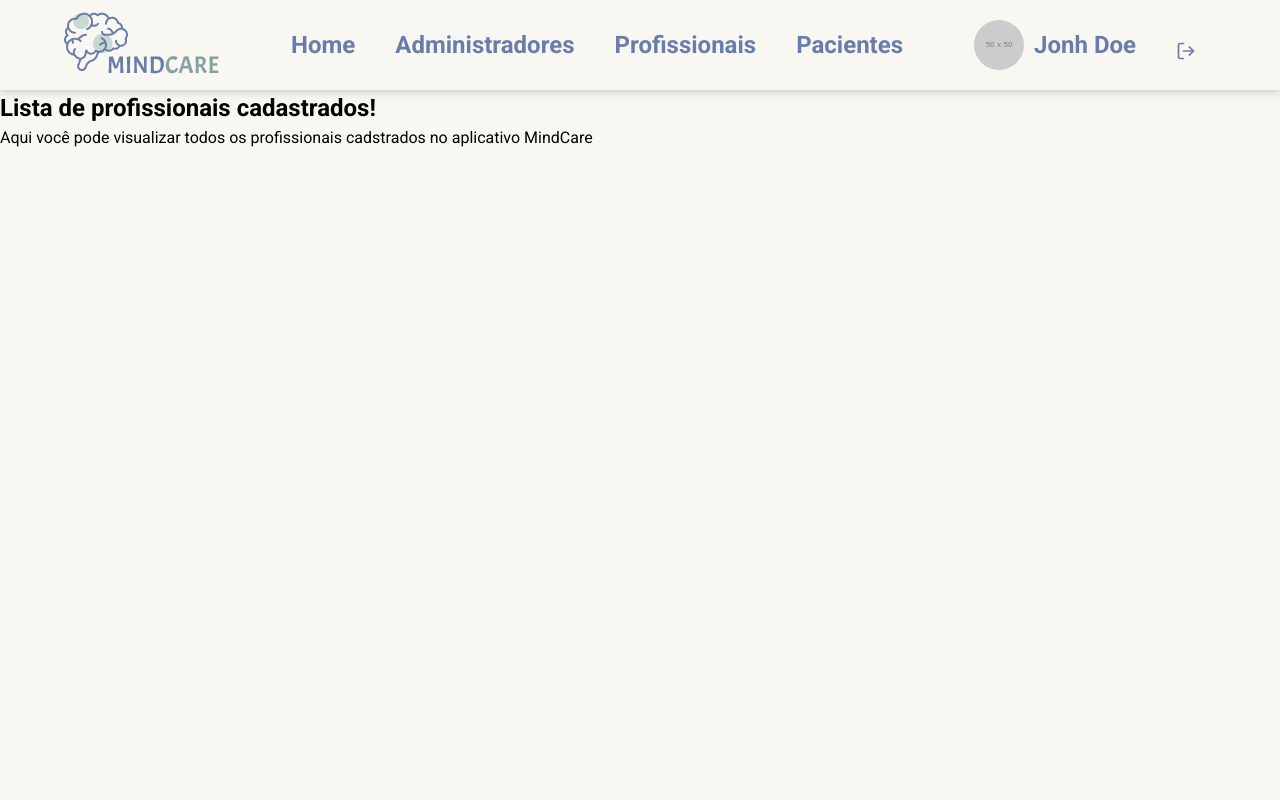
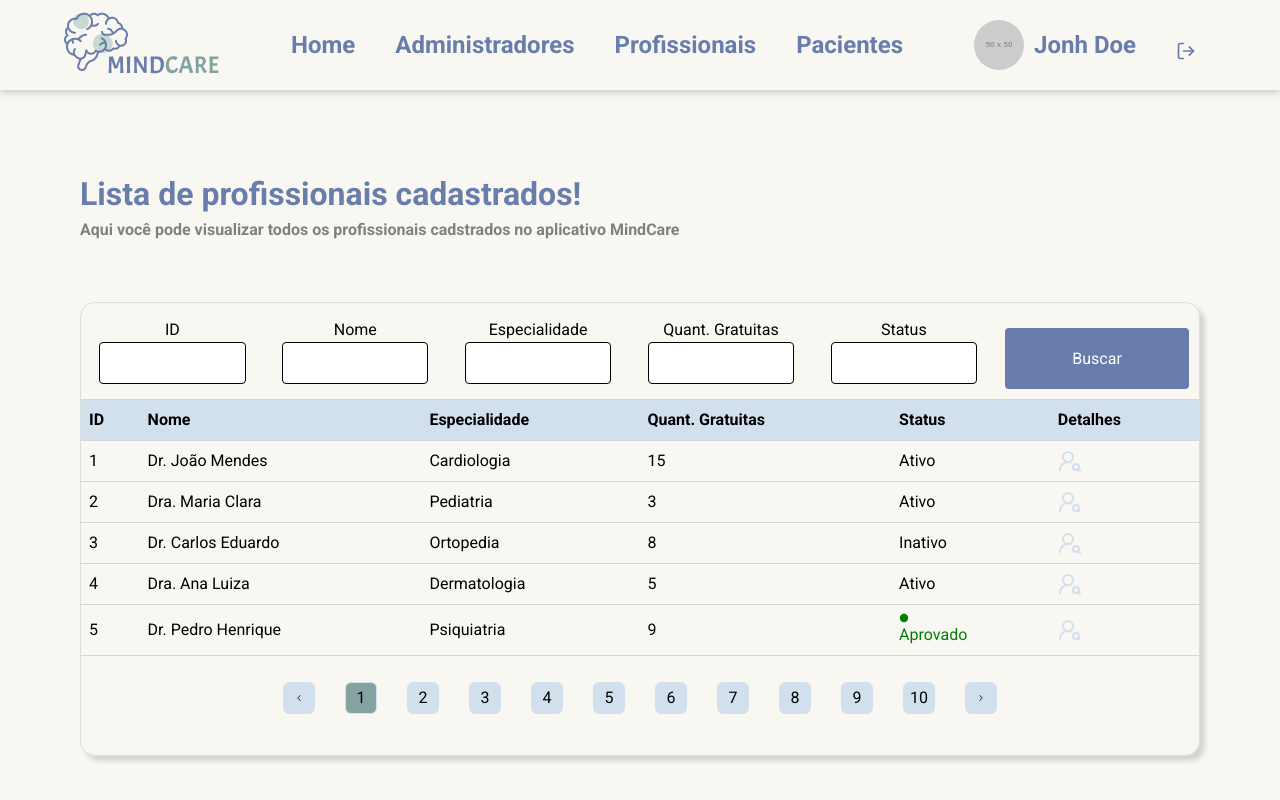
Before and after one commit to ViniMesquitaa/br.com.mindcare, a React (Vite) app: page /professional in a window 1280 px wide. Shown: the top 800 px of the page. Built offline with nearby package versions, Linux system fonts and the light colour scheme.

Commit message:
feat: create professionals list page

```diff
--- a/src/data/data.jsx
+++ b/src/data/data.jsx
@@ -81,40 +81,52 @@ export const ROWS_PACIENTE = [
 ];
 
 export const COLUMNS_PROFISSIONAIS = [
+  { name: "id", label: "ID" },
   { name: "name", label: "Nome" },
-  { name: "specialty", label: "Nome" },
+  { name: "specialty", label: "Especialidade" },
+  { name: "quantityFree", label: "Quant. Gratuitas" },
   { name: "status", label: "Status" },
   { name: "details", label: "Detalhes" },
 ];
 
 export const ROWS_PROFISSIONAIS = [
   {
+    id: 1,
     name: "Dr. João Mendes",
     specialty: "Cardiologia",
+    quantityFree: 15,
     status: "Ativo",
     details: <UserRoundSearch color="#d2e0ee" />,
   },
   {
+    id: 2,
     name: "Dra. Maria Clara",
     specialty: "Pediatria",
+    quantityFree: 3,
     status: "Ativo",
     details: <UserRoundSearch color="#d2e0ee" />,
   },
   {
+    id: 3,
     name: "Dr. Carlos Eduardo",
     specialty: "Ortopedia",
+    quantityFree: 8,
     status: "Inativo",
     details: <UserRoundSearch color="#d2e0ee" />,
   },
   {
+    id: 4,
     name: "Dra. Ana Luiza",
     specialty: "Dermatologia",
+    quantityFree: 5,
     status: "Ativo",
     details: <UserRoundSearch color="#d2e0ee" />,
   },
   {
+    id: 5,
     name: "Dr. Pedro Henrique",
     specialty: "Psiquiatria",
+    quantityFree: 9,
     status: (
       <span style={{ color: "green" }}>
         <Circle strokeWidth={0} fill="green" size="10" /> Aprovado
--- a/src/pages/professionals/index.jsx
+++ b/src/pages/professionals/index.jsx
@@ -1,62 +1,19 @@
 import React from "react";
 import { useState } from "react";
 import Table from "../../components/Table";
-import { Circle, UserRoundSearch } from "lucide-react";
+import TableSearch from "../../components/table-search";
+import { COLUMNS_PROFISSIONAIS, ROWS_PROFISSIONAIS } from "../../data/data";
 import "./styles.css";
 
 export default function ProfessionalPage() {
   const [page, setPage] = useState(1);
 
+  const columns = COLUMNS_PROFISSIONAIS;
+  const rows = ROWS_PROFISSIONAIS;
+
   const handlePaginate = (newPage) => {
     setPage(newPage);
   };
-
-  const COLUMNS_ADMINISTADROS = [
-    { name: "id", label: "ID" },
-    { name: "name", label: "Nome" },
-    { name: "createdAt", label: "Data de Cadastro" },
-    { name: "details", label: "Detalhes" },
-  ];
-
-  const ROWS_ADMINISTRADORES = [
-    {
-      id: "1",
-      name: "Carlos Almeida",
-      createdAt: "2025-01-01",
-      details: <UserRoundSearch color="#d2e0ee" />,
-    },
-    {
-      id: "2",
-      name: "Ana Beatriz",
-      createdAt: "2025-01-02",
-      details: <UserRoundSearch color="#d2e0ee" />,
-    },
-    {
-      id: "3",
-      name: "João Silva",
-      createdAt: "2025-01-03",
-      details: <UserRoundSearch color="#d2e0ee" />,
-    },
-    {
-      id: "4",
-      name: "Maria Oliveira",
-      createdAt: "2025-01-04",
-      details: <UserRoundSearch color="#d2e0ee" />,
-    },
-    {
-      id: "5",
-      name: "Pedro Henrique",
-      createdAt: "2025-01-05",
-      details: <UserRoundSearch color="#d2e0ee" />,
-    },
-  ];
-
-  const featuredCards = [
-    { id: 1, quantity: 300, title: "Profissionais cadastrados" },
-    { id: 2, quantity: 300, title: "Profissionais logados" },
-    { id: 3, quantity: 300, title: "Pacientes cadastrados" },
-    { id: 4, quantity: 300, title: "Registros ativos" },
-  ];
 
   return (
     <section className="professional-container">
@@ -68,28 +25,17 @@ export default function ProfessionalPage() {
         </p>
       </section>
 
-      {/*
-        <section className="tables">
-          <section>
+      <section className="professional-table">
+        <TableSearch columns={columns} />
         <Table
-              columns={COLUMNS_ADMINISTADROS}
-              rows={ROWS_ADMINISTRADORES}
+          columns={columns}
+          rows={rows}
           page={page}
           size={10}
           totalItems={100}
+          onPaginate={page}
         />
       </section>
-
-          <section>
-            <Table
-              columns={COLUMNS_ADMINISTADROS}
-              rows={ROWS_ADMINISTRADORES}
-              page={page}
-              size={10}
-              totalItems={100}
-            />
-          </section>
-        </section> */}
     </section>
   );
 }
--- a/src/pages/professionals/styles.css
+++ b/src/pages/professionals/styles.css
@@ -1,7 +1,23 @@
-.admin-container {
+.professional-container {
   max-width: 1700px;
   margin: auto;
   padding: 80px;
+}
+
+.professional-title {
+  padding-bottom: 60px;
+}
+
+.professional-title h2 {
+  color: #687dac;
+  font-size: 2rem;
+  font-weight: bold;
+}
+
+.professional-title p {
+  color: gray;
+  font-size: 1rem;
+  font-weight: bold;
 }
 
 .admin-title {
@@ -9,3 +25,12 @@
   font-size: 2rem;
   font-weight: bold;
 }
+
+.professional-table {
+  display: flex;
+  flex-direction: column;
+  padding: 15px 0;
+  border: 1px solid #dddddd;
+  border-radius: 15px;
+  box-shadow: 5px 5px 5px lightgray;
+}
```
Lines whose indentation alone changed are shown as unchanged.
